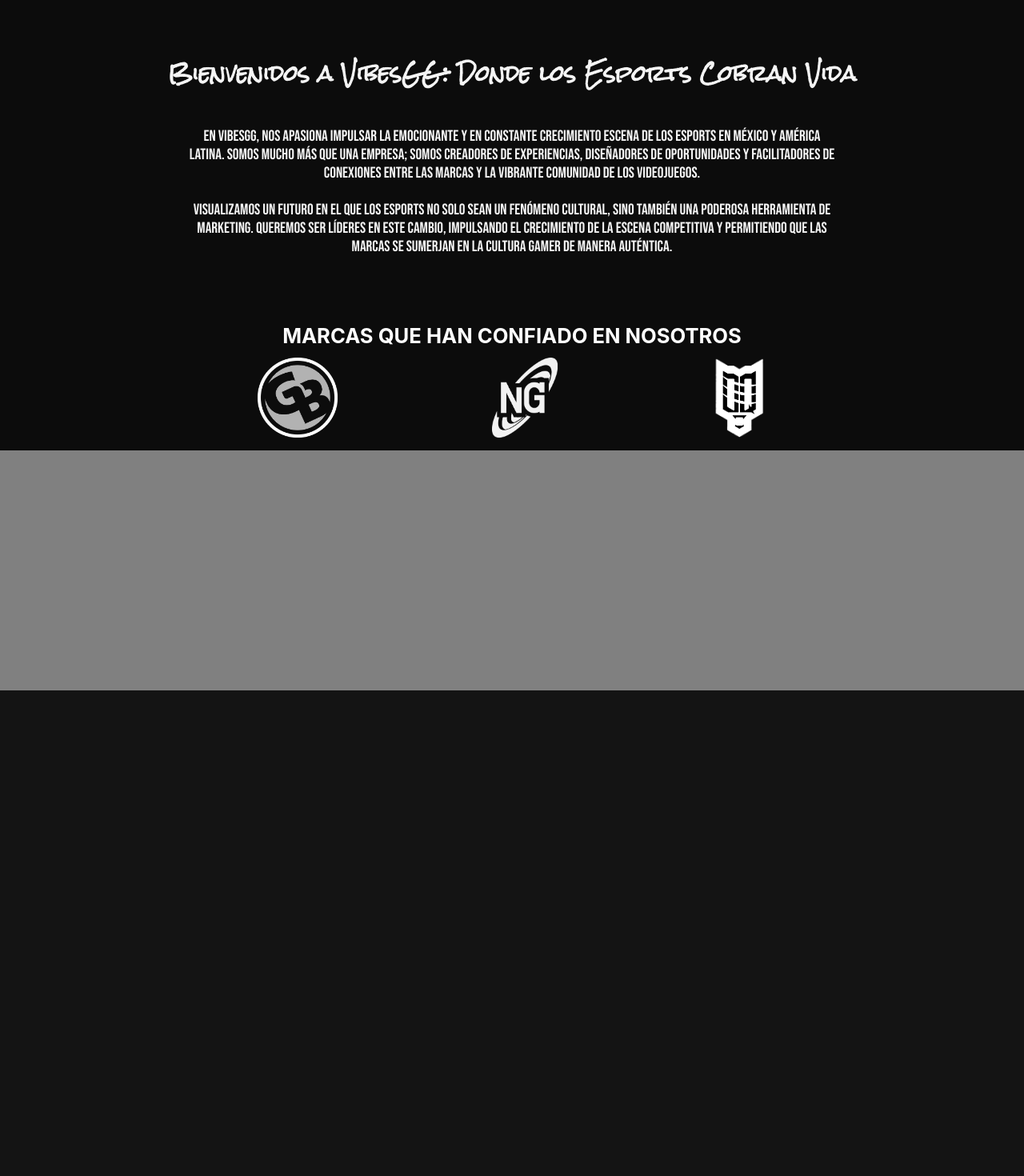
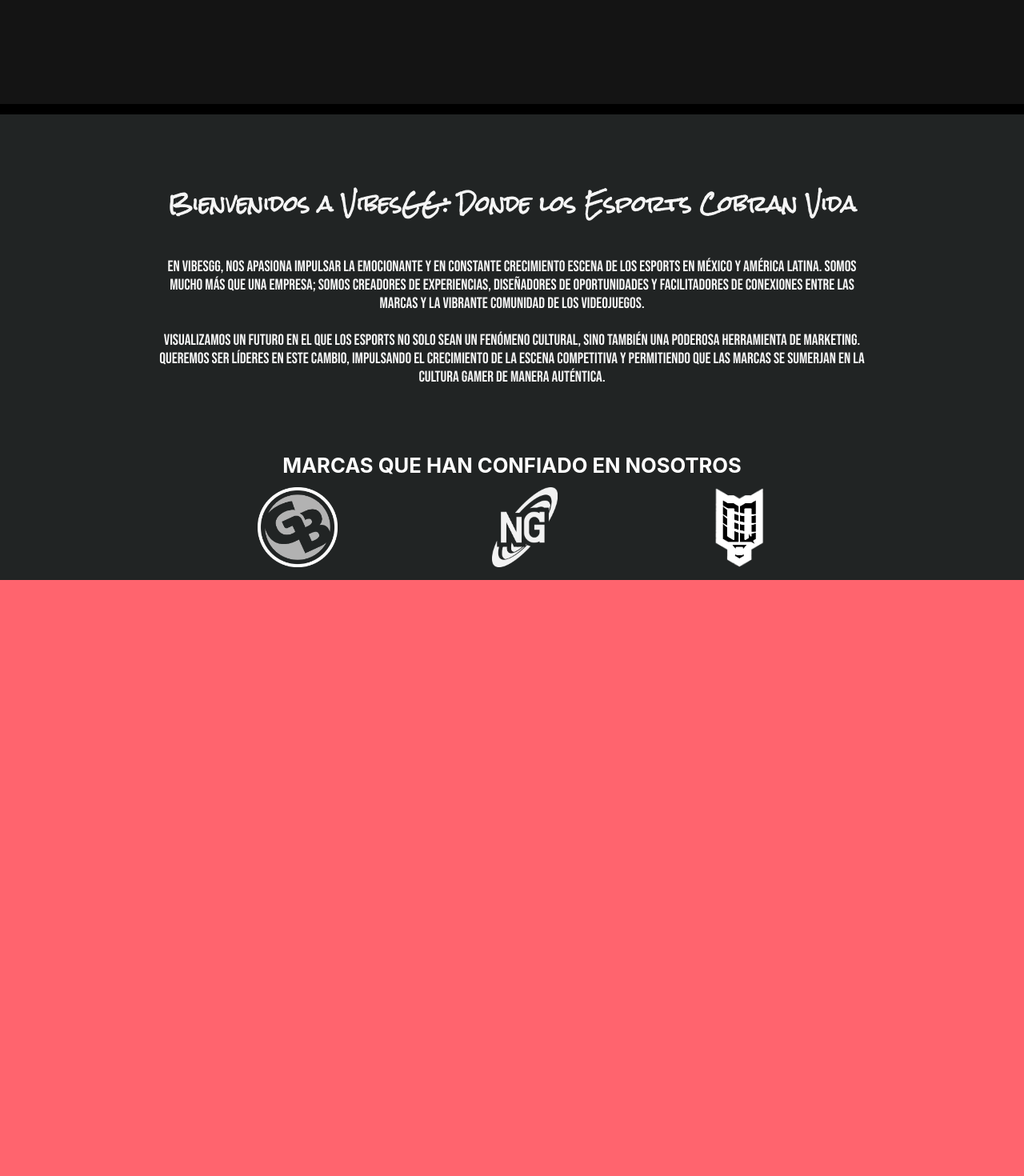
Before and after one commit to niwatoridev/vibes-gg, a React (Create React App) app: page / in a window 1280 px wide. Shown: the part 820-2290 px from the top of the page at 80% size. Before the commit the page ends 1683 px from the top, so only its background shows below. Built offline with nearby package versions, Linux system fonts and the light colour scheme.

Commit message:
feat(*): Add projects div, fix video header height, and add hash link to projects.  [VIBESGG]

```diff
--- a/src/components/NavBar/NavBar.css
+++ b/src/components/NavBar/NavBar.css
@@ -21,7 +21,7 @@
     height: 13.217768147345613vh;
     top: 0;
     z-index: -1;
-    animation-duration: 1s;
+    animation-duration: 250ms;
     animation-name: animate-navBar-in;
 }
 
--- a/src/components/NavBar/NavBar.jsx
+++ b/src/components/NavBar/NavBar.jsx
@@ -18,7 +18,7 @@
                   <HashLink to="#aboutUs" smooth><p>Sobre Nosotros</p></HashLink>
                   </div>
                   <div className='navElement'>
-                    <p>Proyectos</p>
+                    <HashLink to="#projects" smooth><p>Proyectos</p></HashLink>
                   </div>
                   <div className='navElement'>
                     <p>Contacto</p>
--- a/src/components/NavBar/TransparentNavBar.css
+++ b/src/components/NavBar/TransparentNavBar.css
@@ -20,7 +20,7 @@
     height: 105px;
     top: 0;
     z-index: -1;
-    animation-duration: 1s;
+    animation-duration: .5s;
     animation-name: animate-navBar-out;
 }
 
--- a/src/components/NavBar/TransparentNavBar.jsx
+++ b/src/components/NavBar/TransparentNavBar.jsx
@@ -20,7 +20,7 @@
           <HashLink to="#aboutUs" smooth><p>Sobre Nosotros</p></HashLink>
         </div>
         <div className='navElement'>
-          <p>Proyectos</p>
+          <HashLink to="#projects" smooth><p>Proyectos</p></HashLink>
         </div>
         <div className='navElement'>
           <p>Contacto</p>
--- a/src/pages/Home/Home.css
+++ b/src/pages/Home/Home.css
@@ -13,7 +13,7 @@
   width: 100%;
   overflow: hidden;
   display: block;
-  height: 800px;
+  height: 950px;
 }
 
 .downArrow {
@@ -35,16 +35,24 @@
 
 .body {
   height: 100%;
-  background-color: #0c0c0c;
-  padding-top: 5%;
-  padding-left: 5%;
-  padding-right: 5%;
+  background-color: #000000;
+
+}
+
+#aboutUs {
+  position: relative;
+  top: 1vw;
+  right: 0vw;
+  height: 1vw;
+
 }
 
 .aboutUsContainer {
   display: flex;
   flex-direction: column;
   align-items: center;
+  background-color: rgb(33, 36, 36);
+  padding-top: 5vw;
 }
 
 
@@ -124,6 +132,11 @@
   transition-duration: 450ms;
 }
 
+.projectsContainer {
+  height: 1000px;
+  background-color: #ff646e;
+}
+
 
 .footer {
   height: 300px;
--- a/src/pages/Home/Home.jsx
+++ b/src/pages/Home/Home.jsx
@@ -9,6 +9,8 @@
 import novaGamingLogo from '../../media/novaGamingLogo.png'
 import { HashLink } from 'react-router-hash-link';
 
+
+
 function Home() {
 
 const videoHeader = useRef(null)
@@ -16,6 +18,7 @@
 const videoRef = useRef();
 const homeRef = useRef();
 const [ isHomeRefVisible, setIsHomeRefVisible ] = useState(false);
+
 
 const attemptPlay = () => {
   videoHeader &&
@@ -41,32 +44,23 @@
     const entry = entries[0];
     console.log(entry)
     setTimeout(()=> {setIsHomeRefVisible(entry.isIntersecting)}, 2000);
-    setTimeout(()=> {setIsHomeRefVisible(!entry.isIntersecting)}, 2500);
-    setTimeout(()=> {setIsHomeRefVisible(entry.isIntersecting)}, 3000);
-    setTimeout(()=> {setIsHomeRefVisible(!entry.isIntersecting)}, 3500);
+    setTimeout(()=> {setIsHomeRefVisible(!entry.isIntersecting)}, 3000);
     setTimeout(()=> {setIsHomeRefVisible(entry.isIntersecting)}, 4000);
-    setTimeout(()=> {setIsHomeRefVisible(!entry.isIntersecting)}, 4500);
-    setTimeout(()=> {setIsHomeRefVisible(entry.isIntersecting)}, 5000);
-    setTimeout(()=> {setIsHomeRefVisible(!entry.isIntersecting)}, 5500);
+    setTimeout(()=> {setIsHomeRefVisible(!entry.isIntersecting)}, 5000);
     setTimeout(()=> {setIsHomeRefVisible(entry.isIntersecting)}, 6000);
-    setTimeout(()=> {setIsHomeRefVisible(!entry.isIntersecting)}, 6500);
-    setTimeout(()=> {setIsHomeRefVisible(!entry.isIntersecting)}, 7000);
-    setTimeout(()=> {setIsHomeRefVisible(entry.isIntersecting)}, 7500);
     setTimeout(()=> {setIsHomeRefVisible(!entry.isIntersecting)}, 8000);
-    setTimeout(()=> {setIsHomeRefVisible(entry.isIntersecting)}, 8500);
-    setTimeout(()=> {setIsHomeRefVisible(!entry.isIntersecting)}, 9000);
-    setTimeout(()=> {setIsHomeRefVisible(entry.isIntersecting)}, 9500);
+    setTimeout(()=> {setIsHomeRefVisible(entry.isIntersecting)}, 9000);
     setTimeout(()=> {setIsHomeRefVisible(!entry.isIntersecting)}, 10000);
-    setTimeout(()=> {setIsHomeRefVisible(entry.isIntersecting)}, 10500);
-    setTimeout(()=> {setIsHomeRefVisible(!entry.isIntersecting)}, 11000);
-    setTimeout(()=> {setIsHomeRefVisible(entry.isIntersecting)}, 11500);
+    setTimeout(()=> {setIsHomeRefVisible(entry.isIntersecting)}, 11000);
     setTimeout(()=> {setIsHomeRefVisible(!entry.isIntersecting)}, 12000);
-    setTimeout(()=> {setIsHomeRefVisible(entry.isIntersecting)}, 12500);
-    setTimeout(()=> {setIsHomeRefVisible(!entry.isIntersecting)}, 13000);
-    setTimeout(()=> {setIsHomeRefVisible(entry.isIntersecting)}, 13500);
+    setTimeout(()=> {setIsHomeRefVisible(entry.isIntersecting)}, 13000);
     setTimeout(()=> {setIsHomeRefVisible(!entry.isIntersecting)}, 14000);
-    setTimeout(()=> {setIsHomeRefVisible(entry.isIntersecting)}, 14500);
-    setTimeout(()=> {setIsHomeRefVisible(!entry.isIntersecting)}, 15000);
+    setTimeout(()=> {setIsHomeRefVisible(entry.isIntersecting)}, 15000);
+    setTimeout(()=> {setIsHomeRefVisible(!entry.isIntersecting)}, 16000);
+    setTimeout(()=> {setIsHomeRefVisible(entry.isIntersecting)}, 17000);
+    setTimeout(()=> {setIsHomeRefVisible(!entry.isIntersecting)}, 18000);
+    setTimeout(()=> {setIsHomeRefVisible(entry.isIntersecting)}, 19000);
+    setTimeout(()=> {setIsHomeRefVisible(!entry.isIntersecting)}, 20000);
 
   })
   observer.observe(homeRef.current)
@@ -95,7 +89,8 @@
           {isHomeRefVisible ? <HashLink to="#aboutUs" smooth><img src={downArrow} className='downArrow' alt="downArrow" /></HashLink> : ''}
         </div>
       </div>
-      <div className='body'id='aboutUs'>
+      <div className='body'>
+        <div id='aboutUs'></div>
         <div className='aboutUsContainer'>
             <div className='aboutUsTitleAndText'>
               <h1>Bienvenidos a VibesGG: Donde los Esports Cobran Vida</h1>
@@ -111,6 +106,8 @@
                 <a href="https://www.facebook.com/DQTTeam" target='_blank'><img src={darkQualityLogo} id='darkQualityLogo' className='filteredLogo' onMouseEnter={hoveredImg} onMouseLeave={noHoveredImg} alt="Logo Dark Quality" /></a>
               </div>
             </div>
+        </div>
+        <div className='projectsContainer' id='projects'>
 
         </div>
       </div>
```
